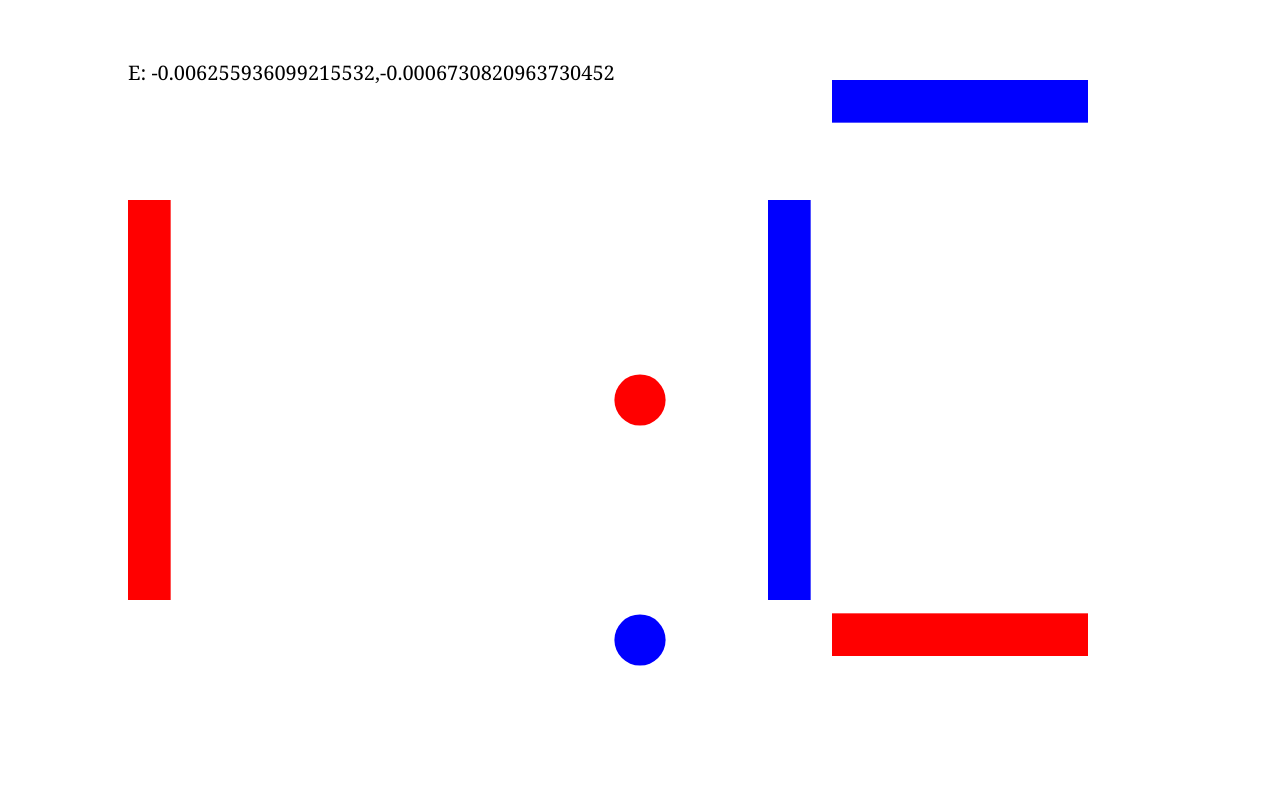
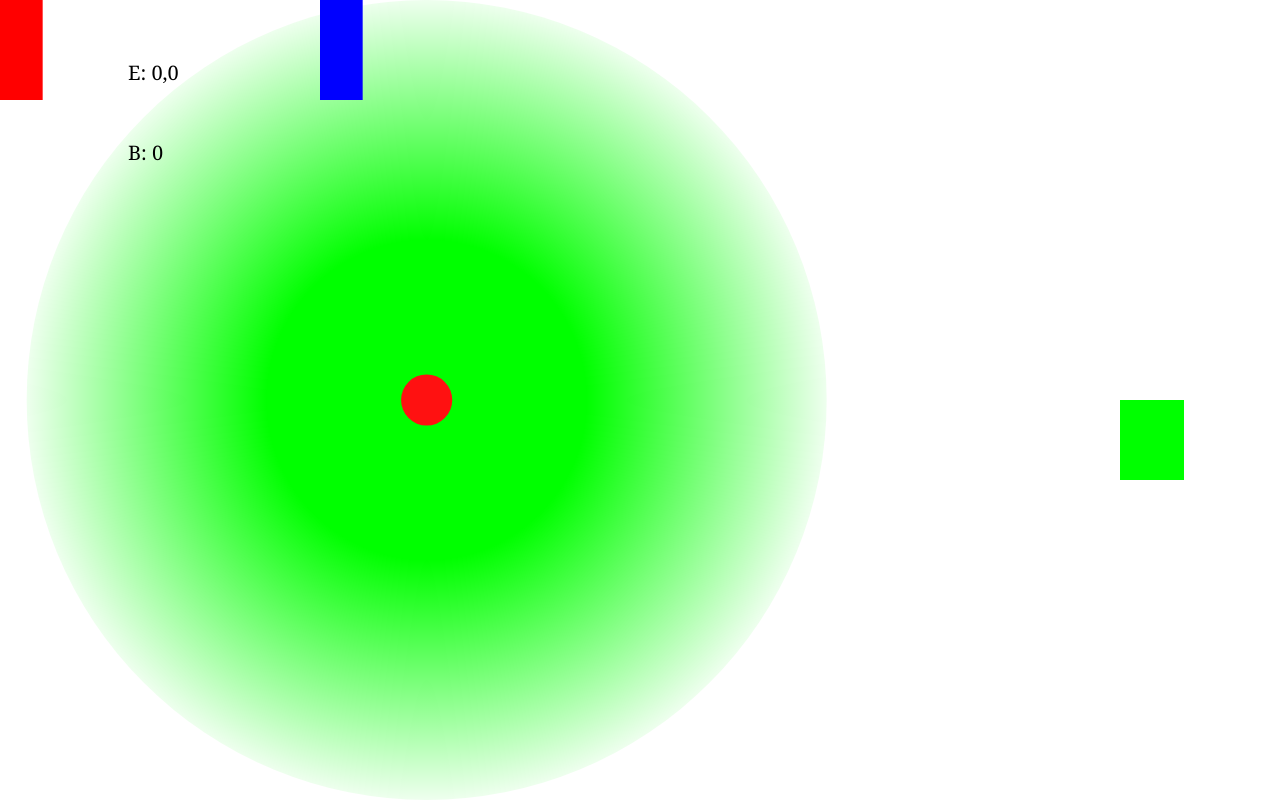
Before and after one commit to Bae18H/HackCMU, a plain HTML site: page test.html in a window 1280 px wide. Drawn offline with Linux system fonts and the light colour scheme.

Commit message:
Bfields working and beginning of level organization

```diff
--- a/HackCMU.js
+++ b/HackCMU.js
@@ -30,7 +30,7 @@ function Efield(x, y){
 }
 
 function Bfield(x, y){
-	var B = [0, 0]
+	var B = 0
 	for(var i = 0; i < charges.length; i++){
 		var Bi = charges[i].Bfield(x, y);
 
@@ -55,10 +55,58 @@ Player.prototype.draw = function(ctx){
 
 Player.prototype.update = function(){
 	Enet = Efield(this.x, this.y);
-	this.vx += Enet[0];
-	this.vy += Enet[1];
+	Bnet = Bfield(this.x, this.y);
+	Fnet = [0,0];
+
+	Fnet[0] = Enet[0] + this.vy*Bnet;
+	Fnet[1] = Enet[1] - this.vx*Bnet;
+
+	this.vx += Fnet[0];
+	this.vy += Fnet[1];
 	this.x += this.vx;
 	this.y += this.vy;
+
+}
+
+function Goal(x, y, moveable = false){
+	this.x = x;
+	this.y = y;
+	this.moveable = moveable;
+	this.clicked = false;
+	this.width = cwidth/20;
+	this.height = cheight/10;
+}
+
+Goal.prototype.draw = function(ctx, mx, my){
+	dx = 0;
+	dy = 0;
+	if(this.clicked){
+		dx = mx;
+		dy = my;
+	} else {
+		dx = this.x;
+		dy = this.y;
+	}
+	ctx.fillStyle = "#00FF00";
+	ctx.fillRect(dx, dy, this.width, this.height);
+}
+
+Goal.prototype.update = function(x, y){
+	if(x > this.x && x < this.x + this.width && y > this.y && y < this.y + this.height){
+		console.log("You Win!!!");
+	}
+}
+
+Goal.prototype.click = function(mx, my){
+	if(this.clicked){
+		this.x = mx;
+		this.y = my;
+		this.clicked = false;
+	} else if(this.moveable){
+		if(mx > this.x && mx < this.x + this.width && my > this.y && my < this.y + this.height){
+			this.clicked = true;
+		}
+	}
 }
 
 
@@ -99,7 +147,7 @@ PointCharge.prototype.Efield = function(x, y){
 }
 
 PointCharge.prototype.Bfield = function(x, y){
-	return [0, 0];
+	return 0;
 }
 
 PointCharge.prototype.draw = function(ctx, mx, my){
@@ -164,7 +212,7 @@ HCapacitor.prototype.Efield = function(x, y) {
 	}
 }
 HCapacitor.prototype.Bfield = function() {
-  return [0, 0];
+  return 0;
 }
 HCapacitor.prototype.draw = function(ctx, mx, my) {
 	var dx;
@@ -234,7 +282,7 @@ VCapacitor.prototype.Efield = function(x, y) {
 	}
 }
 VCapacitor.prototype.Bfield = function() {
-  return [0, 0];
+  return 0;
 }
 VCapacitor.prototype.draw = function(ctx, mx, my) {
 	var dx;
@@ -265,20 +313,57 @@ VCapacitor.prototype.update = function() {
 
 }
 
-function MagField (x, y, B) {
+function MagField (x, y, r, B, moveable=false, clicked=false) {
     this.x = x;
     this.y = y;
+	this.r = r;
     this.B = B;
+	this.moveable = moveable;
+	this.clicked=clicked;
 }
-MagField.prototype.Efield = function() {
+MagField.prototype.Efield = function(x, y) {
 	return [0, 0];
 }
-MagField.prototype.Bfield = function() {
-	return B;
+MagField.prototype.Bfield = function(x, y) {
+	if(Math.pow(this.x - x, 2) + Math.pow(this.y-y, 2) < Math.pow(this.r, 2)){
+		return this.B;
+	} else {
+		return 0;
+	}
 }
-MagField.prototype.draw = function() {
+MagField.prototype.draw = function(ctx, mx, my) {
+	var dx;
+	var dy;
+	if(this.clicked){
+		dx = mx;
+		dy = my;
+	} else {
+		dx = this.x;
+		dy = this.y;
+	}
+
+	var grad = ctx.createRadialGradient(dx, dy, this.r/2.5, dx, dy, this.r);
+	grad.addColorStop(0, "#00FF00FF");
+	grad.addColorStop(1, "#00FF0011");
+	ctx.fillStyle=grad;
+	ctx.beginPath();
+	ctx.arc(dx, dy, this.r, 0, 2*Math.PI);
+	ctx.fill();
 
 }
-MagField.prototype.update = function() {
+MagField.prototype.click = function(mx, my){
+	if(this.clicked){
+		this.x = mx;
+		this.y = my;
+		this.clicked = false;
+		return true;
+	} else if(this.moveable){
+		if((Math.pow(this.x-mx, 2)+Math.pow(this.y-my,2)) < Math.pow(this.r, 2)){
+			this.clicked = true;
+			return true;
+		}
+		return false;
+	}
+	return false;
 
 }
--- /dev/null
+++ b/levels.js
@@ -0,0 +1,20 @@
+var test = function(cwidth, cheight){
+	var charges = []
+
+	//charges.push(new HCapacitor(cwidth/10, cheight/2, -100, cwidth/2, cheight/2, true));
+	//charges.push(new VCapacitor(3*cwidth/4, cheight/10, 100, cheight/1.5, cwidth/5, true));
+//	charges.push(new PointCharge(cwidth/2, cheight/2, 1, true));
+	//charges.push(new PointCharge(cwidth/2, 4*cheight/5, -1, true));
+
+	charges.push(new MagField(cwidth/3, cheight/2, cheight/2, 0.06, true));
+	charges.push(new HCapacitor(0, 0, -10, cwidth/4, cheight/4, true));
+
+	var ip = [cwidth/3, cheight/2]
+	var gp = [7*cwidth/8, 4*cheight/8]
+
+	return [ip, gp, charges];
+}
+
+var getLevels = function(){
+	return [test];
+}
--- a/test.html
+++ b/test.html
@@ -4,6 +4,7 @@
 		<title>Escaping Charges test file</title>
 		<script type="text/javascript" src="./HackCMU.js"> </script>
 		<script type="text/javascript" src="./test.js"> </script>
+		<script type="text/javascript" src="./levels.js"> </script>
 		<meta charset="UTF-8">
 	</head>
 
--- a/test.js
+++ b/test.js
@@ -4,7 +4,11 @@ var ctx;
 var mouseX = 0;
 var mouseY = 0;
 
+var level = []
+
 var p;
+
+var goal;
 
 var loop = function(){
 	ctx.clearRect(0, 0, cwidth, cheight);
@@ -13,9 +17,14 @@ var loop = function(){
 	p.update();
 	p.draw(ctx);
 
+
+	goal.update(p.x, p.y);
+	goal.draw(ctx, mouseX, mouseY);
+
 	ctx.font="20px Georgia";
 	ctx.fillStyle="#000000";
 	ctx.fillText("E: " + Efield(mouseX, mouseY).toString(), cwidth/10, cheight/10);
+	ctx.fillText("B: " + Bfield(mouseX, mouseY).toString(), cwidth/10, 2*cheight/10);
 	window.requestAnimationFrame(loop);
 }
 
@@ -37,19 +46,21 @@ var init = function(){
 
 	canvas.addEventListener("keydown", function(evt){
 		if(evt.key == "Enter"){
-			p = new Player(cwidth/3, cheight/2);
+			p = new Player(level[0][0], level[0][1]);
 		}
 	});
 
 	canvas.addEventListener("click", function(evt){
 		clickCharges(evt.clientX, evt.clientY);
+		goal.click(evt.clientX, evt.clientY);
 	});
 
-	charges.push(new HCapacitor(cwidth/10, cheight/2, -100, cwidth/2, cheight/2, true));
-	charges.push(new VCapacitor(3*cwidth/4, cheight/10, 100, cheight/1.5, cwidth/5, true));
-	charges.push(new PointCharge(cwidth/2, cheight/2, 1, true));
-	charges.push(new PointCharge(cwidth/2, 4*cheight/5, -1, true));
-	p = new Player(cwidth/3, cheight/2);
+	level = test(cwidth, cheight);
+
+	p = new Player(level[0][0], level[0][1]);
+	goal = new Goal(level[1][0], level[1][1], true);
+
+	charges = level[2]
 
 window.requestAnimationFrame(loop);
 }
```
